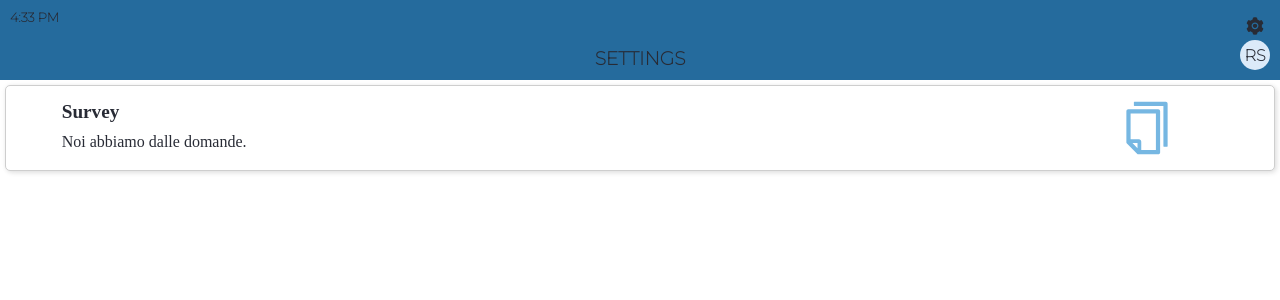
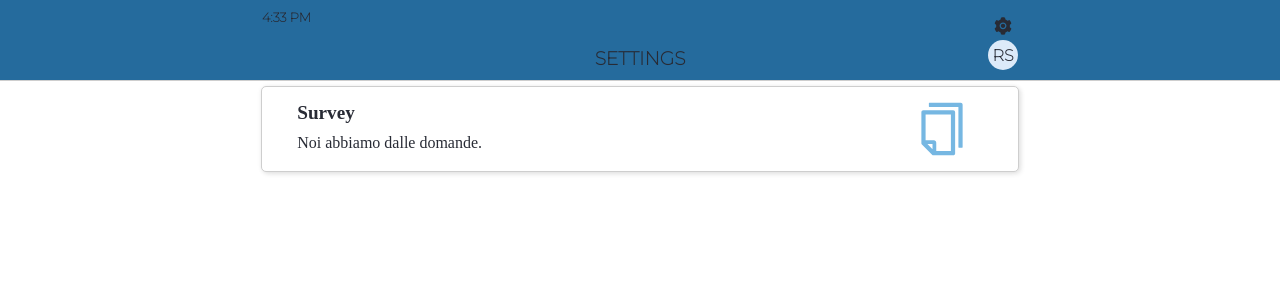
Before and after one commit to leonsuaren/worktime, a React (Create React App) app: page /settings/add-notifications in a window 1280 px wide. Shown: the top 300 px of the page. Built offline with nearby package versions, Linux system fonts and the light colour scheme.

Commit message:
the responsive container is working I applied two brack points ine on min-width of 768px and the other on min-width if 1024px

```diff
--- a/src/components/header/Header.jsx
+++ b/src/components/header/Header.jsx
@@ -1,9 +1,10 @@
 import React, { Fragment } from 'react';
 import PropTypes from 'prop-types';
-import { Head, HeadTitle, HeadTime, HeadAvatar, DefaultContent, LinkTo } from './index';
+import { Head, HeadTitle, HeadTime, HeadAvatar, DefaultContent, LinkTo, HeaderWrapper } from './index';
 import { Avatar } from './../avatar';
 import { DateTime } from 'luxon';
 import { StyledFillSetting } from '../../global';
+import { ResponsiveContainer } from '../../global/PageLayout';
 
 export const Header = ({ page }) => {
   const dt = DateTime.now();
@@ -12,14 +13,18 @@ export const Header = ({ page }) => {
   return (
     <Fragment>
       <Head data-test="header-component">
+        <ResponsiveContainer>
+          <HeaderWrapper>
             <HeadTime>{hour}</HeadTime>
             <HeadTitle data-test="title-component" isActive>{page ? page : 'Distribution Center'}</HeadTitle>
             <HeadAvatar>
               <LinkTo to="/settings">
-            <StyledFillSetting/>
+                <StyledFillSetting />
               </LinkTo>
               <Avatar><DefaultContent>RS</DefaultContent></Avatar>
             </HeadAvatar>
+          </HeaderWrapper>
+        </ResponsiveContainer>
       </Head>
     </Fragment>
   );
--- a/src/components/header/styled.jsx
+++ b/src/components/header/styled.jsx
@@ -2,13 +2,16 @@ import styled from 'styled-components';
 import { Link as ReactRouterDomLink } from 'react-router-dom';
 
 export const Head =  styled.div`
-  display: grid;
-  grid-template-columns: 1fr 1fr 1fr;
   width: 100vw;
   height: 80px;
   padding: 10px;
   box-sizing: border-box;
   background: ${p => p.theme.headerBackground};
+`;
+
+export const HeaderWrapper = styled.div`
+  display: grid;
+  grid-template-columns: 1fr 1fr 1fr;
 `;
 
 export const HeadTitle = styled.h3`
--- a/src/components/navbar/Navbar.jsx
+++ b/src/components/navbar/Navbar.jsx
@@ -1,6 +1,6 @@
 import React from 'react';
 import { useLocation } from 'react-router-dom';
-import { NavigationBar, NavigationWrapper, LinkTo } from './index';
+import { Navigation, NavigationBar, NavigationWrapper, LinkTo } from './index';
 import { Button } from '../button';
 import {
   StyledBihome,
@@ -9,11 +9,14 @@ import {
   StyledAiOutlineNotification,
   StyledAiOutlineMore
 } from '../../global';
+import { ResponsiveContainer } from '../../global/PageLayout';
 
 export const Navbar = () => {
   const { pathname } = useLocation();
 
   return (
+    <Navigation>
+      <ResponsiveContainer>
         <NavigationWrapper isActive={pathname === "/settings/add-notifications"}>
           <NavigationBar data-test="navbar-component">
             <LinkTo to="/" isActive={pathname === "/"}>
@@ -33,5 +36,7 @@ export const Navbar = () => {
             </LinkTo>
           </NavigationBar>
         </NavigationWrapper>
+      </ResponsiveContainer>
+    </Navigation>
   );
 };
--- a/src/components/navbar/index.jsx
+++ b/src/components/navbar/index.jsx
@@ -2,5 +2,6 @@ export { Navbar } from './Navbar';
 export {
   NavigationBar,
   LinkTo,
-  NavigationWrapper
+  NavigationWrapper,
+  Navigation
 } from './styled';
--- a/src/components/navbar/styled.jsx
+++ b/src/components/navbar/styled.jsx
@@ -1,5 +1,10 @@
 import styled, { css } from 'styled-components';
 import { Link as ReactRouterDomLink} from 'react-router-dom';
+
+export const Navigation = styled.div`
+  background-color: ${p => p.theme.navBarBackground};
+  border-bottom: ${p => p.theme.borderColor};
+`;
 
 export const NavigationBar = styled.div`
   display: grid;
@@ -8,8 +13,6 @@ export const NavigationBar = styled.div`
   justify-items: center;
   width: 100vw;
   height: 70px;
-  background-color: ${p => p.theme.navBarBackground};
-  border-bottom: ${p => p.theme.borderColor};
 `;
 
 export const NavigationWrapper = styled.div`
--- a/src/components/slicer/styled.jsx
+++ b/src/components/slicer/styled.jsx
@@ -2,7 +2,7 @@ import styled from 'styled-components';
 
 export const SlicerWrapper = styled.div`
   display: grid;
-  grid-template-columns: 10% 70% 20%;
+  grid-template-columns: 15% 70% 15%;
   justify-items: center;
   align-content: center;
   width: 100%;
--- a/src/global/PageLayout.jsx
+++ b/src/global/PageLayout.jsx
@@ -9,24 +9,35 @@ const Layout = styled.div`
   grid-template-rows: ${p => p.headerLayout ? '1fr 1fr auto' : '1fr auto'};
 `;
 
+export const ResponsiveContainer = styled.div`
+  width: 100%;
+  margin: 0 auto;
+  @media (min-width: 768px) {
+    width: 80%;
+  }
+  @media (min-width: 1024px) {
+    width: 60%;
+  }
+`;
+
 export const PageLayout = ({ children }) => {
-  const {pathname} = useLocation();
+  const { pathname } = useLocation();
   let activePage;
   let headerLayout = false;
 
-  if(pathname === '/') {
+  if (pathname === '/') {
     activePage = 'HOME';
-  } else if(pathname === '/schedule') {
+  } else if (pathname === '/schedule') {
     activePage = 'SCHEDULE'
-  } else if(pathname === '/notifications') {
+  } else if (pathname === '/notifications') {
     activePage = 'NOTIFICATIONS'
-  } else if(pathname === '/channels') {
+  } else if (pathname === '/channels') {
     activePage = 'CHANNELS'
-  } else if(pathname === '/more') {
+  } else if (pathname === '/more') {
     activePage = 'MORE'
-  } else if(pathname === '/settings') {
+  } else if (pathname === '/settings') {
     activePage = 'SETTINGS'
-  } else if(pathname === '/settings/add-notifications') {
+  } else if (pathname === '/settings/add-notifications') {
     activePage = 'SETTINGS';
     headerLayout = false
   }
@@ -34,8 +45,10 @@ export const PageLayout = ({ children }) => {
   return (
     <Layout headerLayout={headerLayout}>
       <Header page={activePage} />
-      <Navbar/>
-      {children}
+      <Navbar />
+      <ResponsiveContainer>
+        {children}
+      </ResponsiveContainer>
     </Layout>
   );
 };
```
Lines whose indentation alone changed are shown as unchanged.
